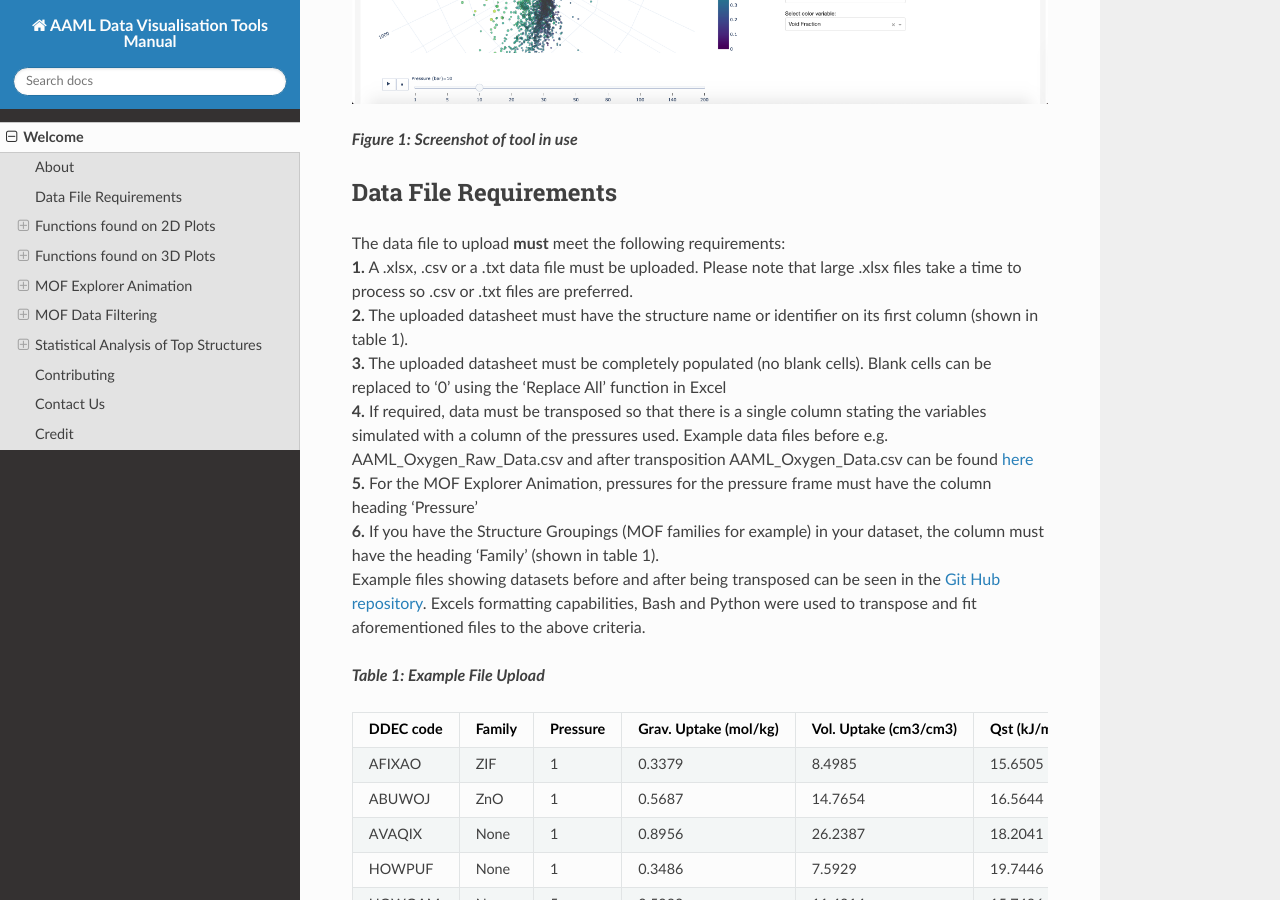
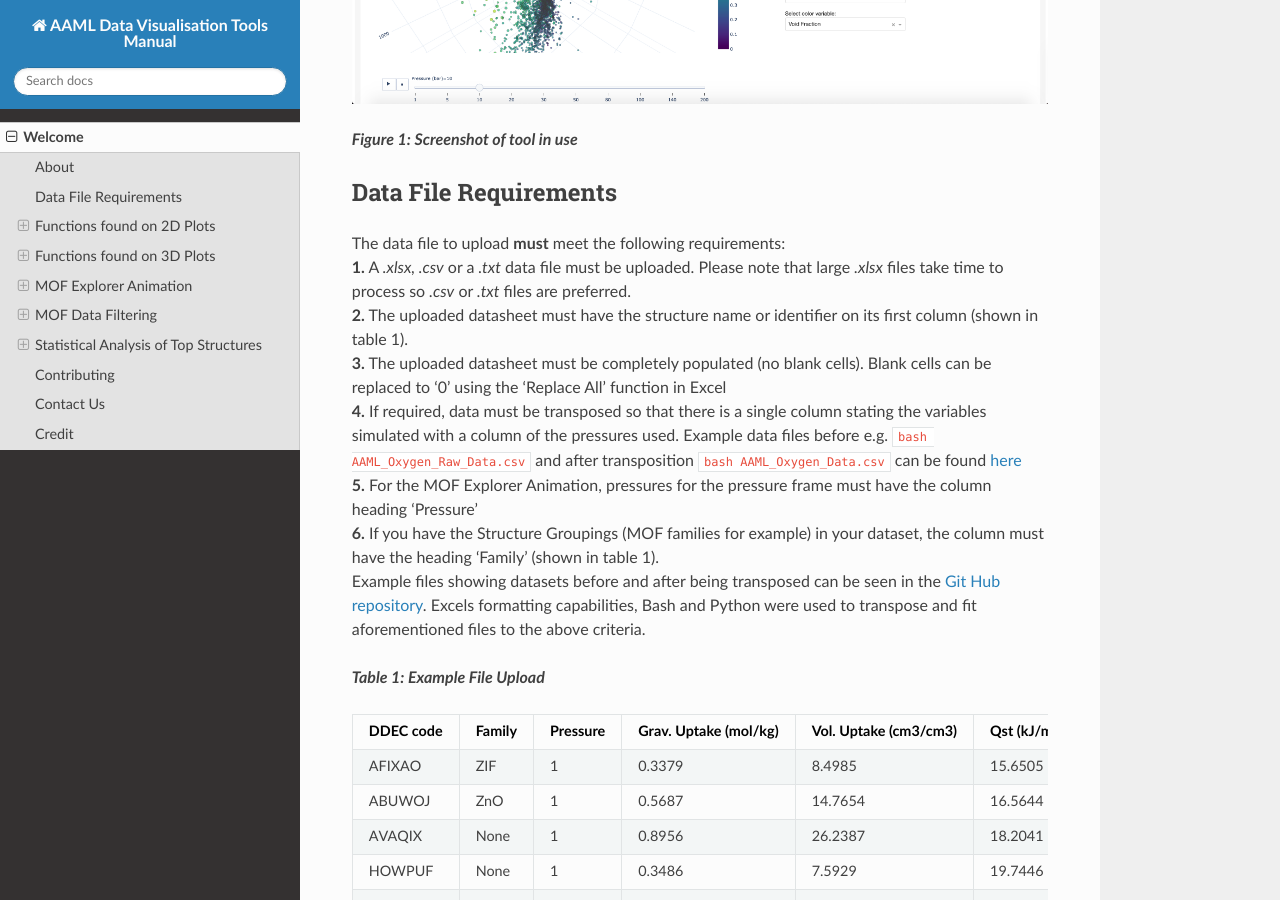
Before and after one commit to aaml-analytics/mof-explorer, an MkDocs documentation site: the page built from docs/index.md, in a window 1280 px wide and 900 px high, scrolled down 795 px. Built offline with MkDocs 1.6.1, drawn with Linux system fonts in a browser that asks for light colours; nearby versions of some CDN libraries.

Commit message:
Update index.md

````diff
--- a/docs/index.md
+++ b/docs/index.md
@@ -13,10 +13,10 @@
 
 ## **Data File Requirements**
 The data file to upload **must** meet the following requirements: <br>
-**1.**	A .xlsx, .csv or a .txt data file must be uploaded. Please note that large .xlsx files take a time to process so .csv or .txt files are preferred. <br>
+**1.**	A *.xlsx, .csv* or a *.txt* data file must be uploaded. Please note that large *.xlsx* files take time to process so *.csv* or *.txt* files are preferred. <br>
 **2.**	The uploaded datasheet must have the structure name or identifier on its first column (shown in table 1). <br>
 **3.**	The uploaded datasheet must be completely populated (no blank cells). Blank cells can be replaced to ‘0’ using the ‘Replace All’ function in Excel <br>
-**4.**	If required, data must be transposed so that there is a single column stating the variables simulated with a column of the pressures used. Example data files before e.g. AAML_Oxygen_Raw_Data.csv and after transposition AAML_Oxygen_Data.csv can be found [here](https://github.com/aaml-analytics/mof-explorer/tree/master/sample-data) <br>
+**4.**	If required, data must be transposed so that there is a single column stating the variables simulated with a column of the pressures used. Example data files before e.g. ```bash AAML_Oxygen_Raw_Data.csv``` and after transposition ```bash AAML_Oxygen_Data.csv``` can be found [here](https://github.com/aaml-analytics/mof-explorer/tree/master/sample-data) <br>
 **5.** For the MOF Explorer Animation, pressures for the pressure frame must have the column heading ‘Pressure’ <br>
 **6.**	If you have the Structure Groupings (MOF families for example) in your dataset, the column must have the heading ‘Family’ (shown in table 1). <br>
 Example files showing datasets before and after being transposed can be seen in the [Git Hub repository](https://github.com/aaml-analytics/mof-explorer/tree/master/sample-data). Excels formatting capabilities, Bash and Python were used to transpose and fit aforementioned files to the above criteria. <br>
@@ -41,35 +41,35 @@
 
 #### **Download plots**
 <p> As shown in the picture, click on the camera icon and get the plot in PNG format. </p>
-<p align="center">
+<p>
   <img width="300" height="50" src="https://raw.githubusercontent.com/aaml-analytics/mof-explorer/master/MkDocs/camera-icon.png">
 </p>
  ***Figure 2: Download plot as PNG*** <br><br>
 
 #### **Pan mode**
 If the plot’s drag mode is set to ‘Pan’, click and drag on the plot to pan and double-click to reset the pan.
-<p align="center" >
+<p>
   <img width="300" height="50" display= "inline-block" src="https://raw.githubusercontent.com/aaml-analytics/mof-explorer/master/MkDocs/pan-icon.png">
 </p>
  ***Figure 3: Pan feature*** <br><br>
 
 #### **Zoom modes**
 If the plot’s mode is set to ‘Zoom’, click and drag on the plot to zoom-in and double click to zoom-out completely. i.e. auto scale of both axis. The user can also zoom in and out by clicking on the + and – buttons. Axes labels will automatically optimize as you zoom in.
- <p align="center" >
+ <p>
   <img width="300" height="50" display= "inline-block" src="https://raw.githubusercontent.com/aaml-analytics/mof-explorer/master/MkDocs/zoom-icon.png">
 </p>
 ***Figure 4: Auto scale of both axis (Zoom)*** <br><br>
 
 #### **Reset axes**
 One can also drag the x and y axis in a horizontal and vertical motion respectively to move along the length of the axis (Figure 3).  Clicking ‘Reset axes’ will reset the axes.
-<p align="center">
+<p>
   <img width="300" height="250" src="https://raw.githubusercontent.com/aaml-analytics/mof-explorer/master/MkDocs/reset-axes.png">
 </p>
 ***Figure 5: Reset axis *** <br><br>
 
 #### **Hover options**
 One of these two buttons is selected at all times. Clicking ‘Show closest data on hover’ will display the data for just one point under the cursor. Clicking ‘Compare data on hover’ will show you the data for all points with the same x-value.
-<p align="center">
+<p>
   <img width="550" height="50" src="https://raw.githubusercontent.com/aaml-analytics/mof-explorer/master/MkDocs/hover-options.png">
 </p>
 ***Figure 6: Hover options *** <br>
@@ -78,28 +78,28 @@
 As well as the icons found in 2D plots, 3D plots also have the following icons to assist with data exploration. The mode bar for 3D charts gives you additional options for controlling rotations and also lets you toggle between the default view and your last saved view.<br>
 #### **Orbital rotation**
 Orbital Rotation rotates the plot around its middle point in 3-Dimensional space.
-<p align="center">
+<p>
   <img width="220" height="50" src="https://raw.githubusercontent.com/aaml-analytics/mof-explorer/master/MkDocs/orbital-rotation.png">
 </p>
 ***Figure 7: Orital Rotation *** <br>
 
 #### **Turntable rotation**
 Turntable Rotation rotates the plot around its middle point while constraining the z-axis slightly.
-<p align="center">
+<p>
   <img width="220" height="50" src="https://raw.githubusercontent.com/aaml-analytics/mof-explorer/master/MkDocs/turntable-rotation.png">
 </p>
 ***Figure 8: Turntable Rotation *** <br>
 
 #### **Reset camera position to default**
 Clicking Reset Camera to Default zooms back to the *default* position at 45 degrees from all axes.
-<p align="center">
+<p>
   <img width="220" height="50" src="https://raw.githubusercontent.com/aaml-analytics/mof-explorer/master/MkDocs/default-camera.png">
 </p>
 ***Figure 9: Reset Camera to default *** <br>
 
 #### **Reset camera position to last save**
 Clicking Reset Camera to Last Save zooms it to the *last saved* position as set in the Organize view.
-<p align="center">
+<p>
   <img width="200" height="50" src="https://raw.githubusercontent.com/aaml-analytics/mof-explorer/master/MkDocs/save-camera.png">
 </p>
 ***Figure 10: Reset Camera to last save *** <br>
@@ -107,34 +107,34 @@
 ## **MOF Explorer Animation**
 #### **Auto scaling animations**
 With all animations, auto range in frames is currently not supported in Plotly. Therefore, the user must slide the maximum pressure frame and press the auto scale button on the toolbar at the top right side of the plot. The user can then press play and the range will auto scale automatically.
-<p align="center">
+<p>
   <img width="250" height="50" src="https://raw.githubusercontent.com/aaml-analytics/mof-explorer/master/MkDocs/autoscale.png">
 </p>
 ***Figure 11: Auto scale button***
 
 ### **2D Animation Environment**
-<p align="center">
+<p>
   <img width="450" height="250" src="https://raw.githubusercontent.com/aaml-analytics/mof-explorer/master/MkDocs/2d-anim.png">
 </p>
 The 2D Animation Environment provides a 2, 3, and 4 Dimensional variable environment to explore specific structures against pressure to find the best materials for the users applications. Pressing the ‘2’, ‘3’, ‘4’ tab plots a 2D, 3D and 4D variable environment respectively. Populate ALL the dropdowns to produce your plot. The tab of the dashboard will be ‘Updating…’ and then return to ‘Dash’ once your command has been fully executed. Clicking Play and pause will play and pause your animation respectively. You can also use the slider to pause the animation at a specific pressure.
 
 #### **Zoom in animation tools**
 Double clicking on one structure will result in the plot focussing on said single structure. Running the animation will allow you to see the focussed structure during the animation frame. To return the standard plot double click the plot.
-<p align="center">
+<p>
   <img width="300" height="250" src="https://raw.githubusercontent.com/aaml-analytics/mof-explorer/master/MkDocs/zoom-tool.png">
 </p>
 ***Figure 12: Zoom in tool***
 
 ### **3D Animation Environment**
 The 3D Animation Environment provides a 5-Dimensional variable environment to explore specific structures against pressure to find the best materials for the users applications. Populate ALL the dropdowns to produce your plot. The tab of the dashboard will be ‘Updating…’ and then return to ‘Dash’ once your command has been fully executed. Clicking Play and pause will play and pause your animation respectively. You can also use the slider to pause the animation at a specific pressure.
-<p align="center">
+<p>
   <img width="450" height="250" src="https://raw.githubusercontent.com/aaml-analytics/mof-explorer/master/MkDocs/3d-anim.png">
 </p>
 
 ## **MOF Data Filtering**
 Using the sorting and filtering data table, users are able to filter variables from their dataset to produce plots of their preference. All variables in the users dataset can be sorted, filtered and deleted in the interactive data table. The user can select and delete certain columns according to their preference. The arguments that the data table can take are specified below. After filtering there are options to choose a logarithmic or linear axis scale, and choose a color scale of choice from the viridis color palette.
 #### **Interactive data table**
-<p align="center">
+<p>
   <img width="500" height="250" src="https://raw.githubusercontent.com/aaml-analytics/mof-explorer/master/MkDocs/data-filtering.png">
 </p>
 ***Figure 13: Interactive Data table *** <br>
@@ -142,7 +142,7 @@
 
 #### **Filtering plots using the data table**
 The syntax for the data table can be seen in table 2. These criteria will filter both the data table that is present but also filter the data on your plot. For example, figure 11 shows the reproduced plot when the ‘Pressure’ column has the argument ‘>50’ and the ‘Family’ column has the argument ‘ZIF’. X and Y axis are linear and the ‘Plasma’ color scale is chosen.
-<p align="center">
+<p>
   <img width="280" height="220" src="https://raw.githubusercontent.com/aaml-analytics/mof-explorer/master/MkDocs/data-table-plot.png">
 </p>
 
@@ -170,20 +170,20 @@
 All structures, or top performing structures (1%, 5% or 10% of all structures) can be analysed in accordance to a set variable decided by the user e.g. Deliverable Capacity. In the violin plot, geometric properties can then be analysed against pressure to determine Q1, Q3, IQR, mean, median, maximum and minimum points for a dataset of the users choice, alongside the distribution of MOFs in said violin plot. In the distribution plot, the number of structures against a variable in the users data frame can be analysed to determine the spread of structures in the users data. The distribution can be further filtered by MOF families (if the user has uploaded this information in its data frame). An animation feature is also available to view these frames in accordance to pressure. <br>
 
 ### **Violin Plot**
-<p align="center">
+<p>
   <img width="350" height="200" src="https://raw.githubusercontent.com/aaml-analytics/mof-explorer/master/MkDocs/violin-plot.png">
 </p>
 ***Figure 15: Violin plot***
 
 #### **Using the legend to interact with your plot**
 The legend can be used to interact with the violin plots that are in the plot. Double clicking on a legend box will isolate the plot to said violin plot. Double clicking the legend will return the plot to the original plot.
-<p align="center">
+<p>
   <img width="250" height="200" src="https://raw.githubusercontent.com/aaml-analytics/mof-explorer/master/MkDocs/violin-single-select.png">
 </p>
 ***Figure 16: Violin plot single select***
 
 #### **Using the range slider to interact with your plot**
-<p align="center">
+<p>
   <img width="250" height="200" src="https://raw.githubusercontent.com/aaml-analytics/mof-explorer/master/MkDocs/violin-range-slider.png">
 </p>
 ***Figure 17: Violin plot range slider***
@@ -193,7 +193,7 @@
 Like mentioned in MOF Explorer Animations, with all animations, auto range in frames is currently not supported in Plotly. Therefore, the user must slide the maximum pressure frame and press the auto scale button on the toolbar at the top right side of the plot. The user can then press play and the range will auto scale automatically.
 
 The user must populate ALL the dropdowns and radio items to produce a graph. If the dataset uploaded does not provide the structures of families ‘None’ grouping will apply. The rugged plot above the histogram indicates the distribution of structures against the X variable selected. The histogram represents the X variable selected against the number of structures that apply.
-<p align="center">
+<p>
   <img width="350" height="200" src="https://raw.githubusercontent.com/aaml-analytics/mof-explorer/master/MkDocs/dist-plot.png">
 </p>
 ***Figure 18: Distribution plot***
````
